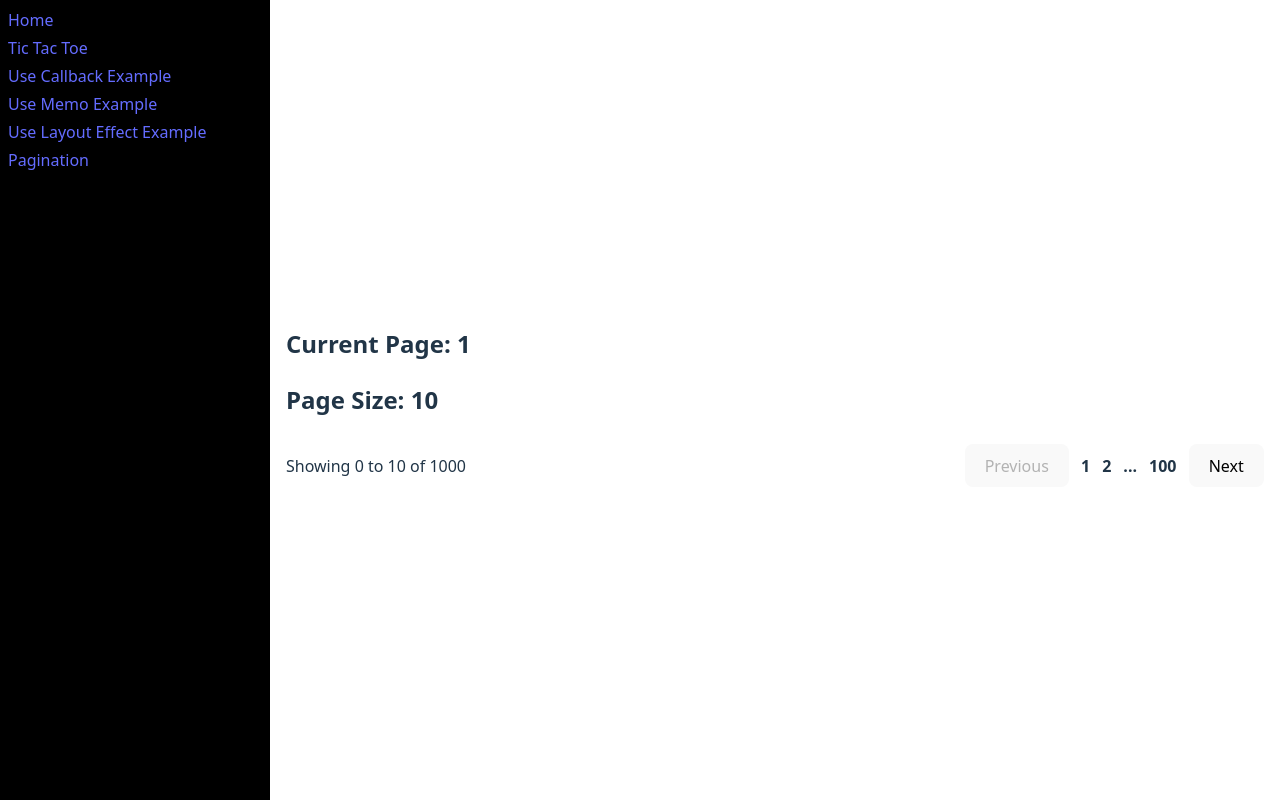
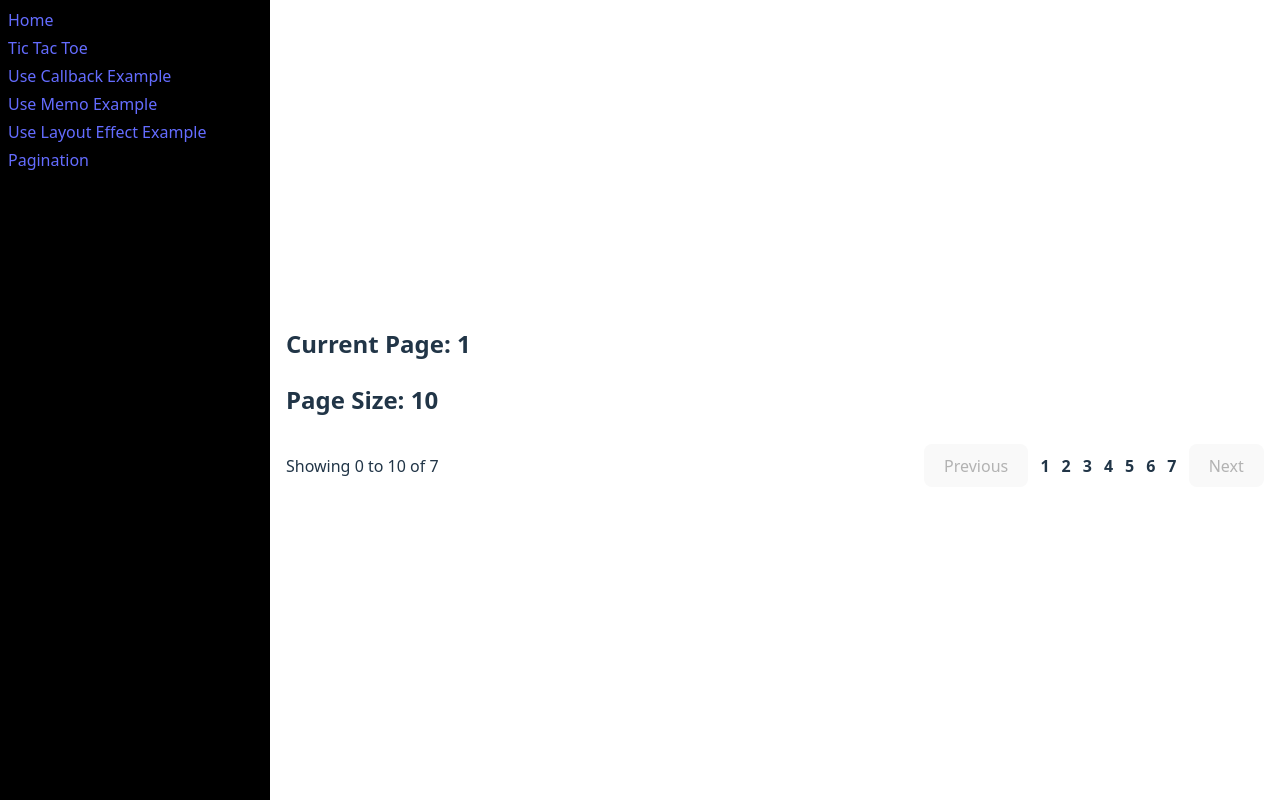
Before and after one commit to g-abhishek/vite-react, a React (Vite) app in the folder vite-react/: page /pagination in a window 1280 px wide. Built offline with nearby package versions, Linux system fonts and the light colour scheme.

Commit message:
added dynamic numbering

```diff
--- a/vite-react/src/components/Pagination/index.jsx
+++ b/vite-react/src/components/Pagination/index.jsx
@@ -1,10 +1,46 @@
-import { useState } from "react";
+import { useEffect, useState } from "react";
 import "./index.css";
 
+const getPagination = ({ selectedPage, totalPages }) => {
+  let arr = [];
+
+  if (totalPages <= 7) {
+    arr = Array.from({ length: 7 }, (_, i) => i + 1);
+  } else if (selectedPage <= 3) {
+    arr = [1, 2, 3, 4, "...", totalPages];
+  } else if (selectedPage >= totalPages - 2) {
+    arr = [
+      1,
+      "...",
+      totalPages - 3,
+      totalPages - 2,
+      totalPages - 1,
+      totalPages,
+    ];
+  } else {
+    arr = [
+      1,
+      "...",
+      selectedPage - 1,
+      selectedPage,
+      selectedPage + 1,
+      "...",
+      totalPages,
+    ];
+  }
+
+  return arr;
+};
+
 const Pagination = () => {
-  const [totalItems] = useState(1000);
+  const [totalItems] = useState(7);
+  const [totalPages, setTotalPages] = useState(0);
   const [currentPage, setCurrentPage] = useState(1);
   const [pageSize] = useState(10);
+
+  useEffect(() => {
+    setTotalPages(() => Math.ceil(totalItems / pageSize));
+  }, [totalItems, currentPage, pageSize]);
 
   // action = next, previous. number
   const onPageChange = ({ action, pageNumber = 1 }) => {
@@ -36,10 +72,19 @@ const Pagination = () => {
             >
               Previous
             </button>
-            <p onClick={() => onPageChange({ pageNumber: 1 })}>1</p>
-            <p onClick={() => onPageChange({ pageNumber: 2 })}>2</p>
-            <p>...</p>
-            <p onClick={() => onPageChange({ pageNumber: 100 })}>100</p>
+
+            {getPagination({ selectedPage: currentPage, totalPages }).map(
+              (p) => (
+                <p
+                  onClick={() =>
+                    typeof p === "number" ? onPageChange({ pageNumber: p }) : {}
+                  }
+                >
+                  {p}
+                </p>
+              )
+            )}
+
             <button
               disabled={currentPage >= Math.ceil(totalItems / pageSize)}
               onClick={() => onPageChange({ action: "next" })}
```
